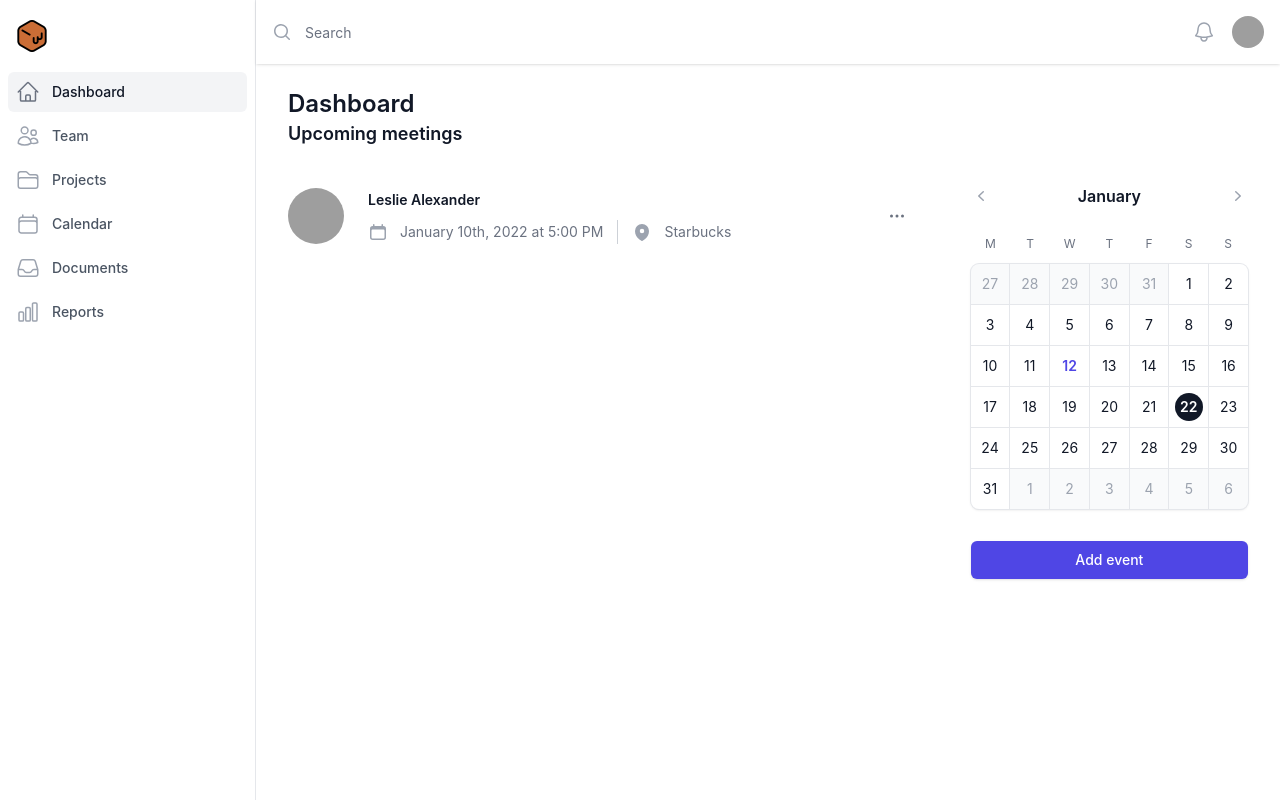
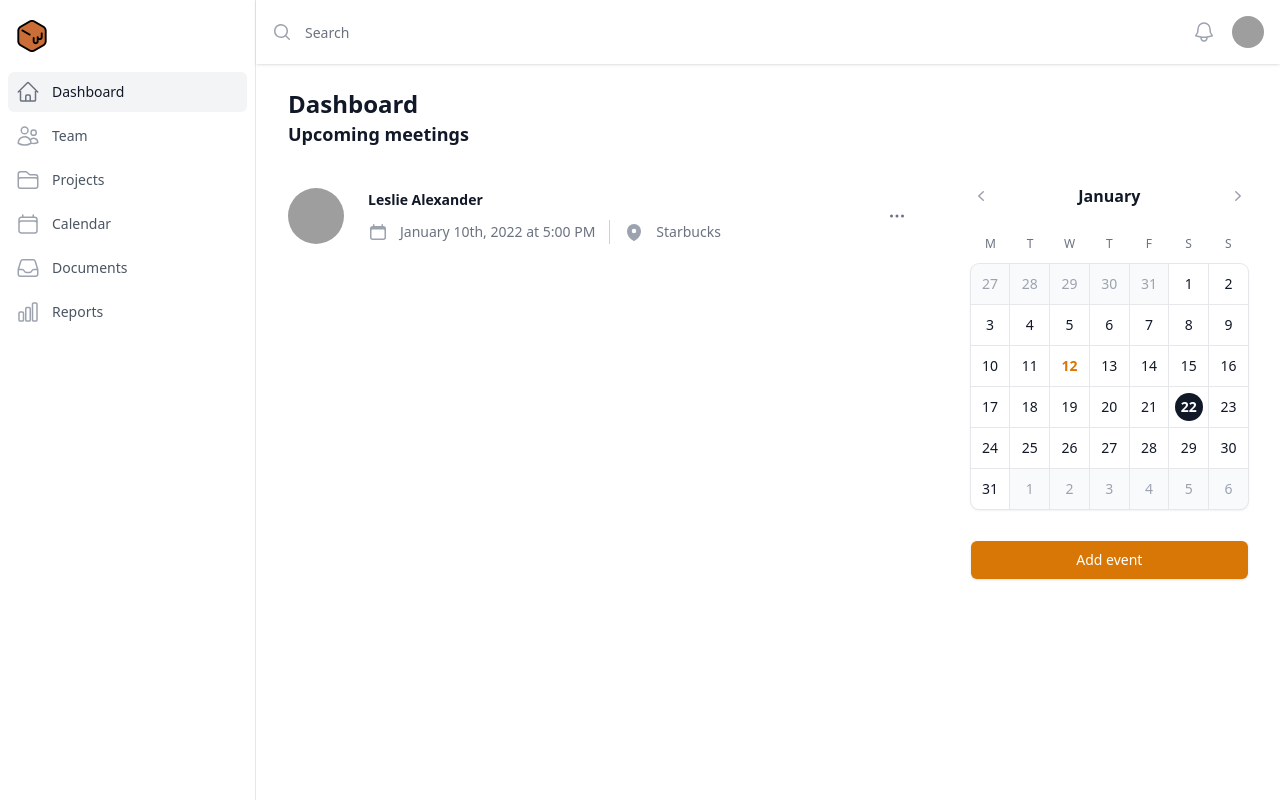
Before and after one commit to efendy/cahramel-fe, a Next.js app: page /app/modules/leavemanagement in a window 1280 px wide. Built offline with nearby package versions, Linux system fonts and the light colour scheme; grey boxes are pictures that could not be loaded.

Commit message:
move styles to assets

```diff
--- a/package.json
+++ b/package.json
@@ -12,7 +12,9 @@
   "dependencies": {
     "@headlessui/react": "^1.7.2",
     "@heroicons/react": "^2.0.11",
+    "@tailwindcss/aspect-ratio": "^0.4.2",
     "@tailwindcss/forms": "^0.5.3",
+    "@tailwindcss/typography": "^0.5.7",
     "next": "12.2.5",
     "react": "18.2.0",
     "react-dom": "18.2.0"
--- a/src/styles/globals.css
+++ b/src/assets/styles/globals.css
@@ -1,12 +1,13 @@
 @tailwind base;
 @tailwind components;
 @tailwind utilities;
+
 html,
 body {
   padding: 0;
   margin: 0;
-  font-family: -apple-system, BlinkMacSystemFont, Segoe UI, Roboto, Oxygen,
-    Ubuntu, Cantarell, Fira Sans, Droid Sans, Helvetica Neue, sans-serif;
+  /* font-family: -apple-system, BlinkMacSystemFont, Segoe UI, Roboto, Oxygen,
+    Ubuntu, Cantarell, Fira Sans, Droid Sans, Helvetica Neue, sans-serif; */
 }
 
 a {
--- a/src/components/Calendar.tsx
+++ b/src/components/Calendar.tsx
@@ -115,7 +115,7 @@ export default function Calendar() {
                   day.isSelected && 'text-white',
                   !day.isSelected && day.isCurrentMonth && !day.isToday && 'text-gray-900',
                   !day.isSelected && !day.isCurrentMonth && !day.isToday && 'text-gray-400',
-                  day.isToday && !day.isSelected && 'text-indigo-600',
+                  day.isToday && !day.isSelected && 'text-amber-600',
                   dayIdx === 0 && 'rounded-tl-lg',
                   dayIdx === 6 && 'rounded-tr-lg',
                   dayIdx === days.length - 7 && 'rounded-bl-lg',
@@ -126,7 +126,7 @@ export default function Calendar() {
                   dateTime={day.date}
                   className={classNames(
                     'mx-auto flex h-7 w-7 items-center justify-center rounded-full',
-                    day.isSelected && day.isToday && 'bg-indigo-600',
+                    day.isSelected && day.isToday && 'bg-amber-600',
                     day.isSelected && !day.isToday && 'bg-gray-900'
                   )}
                 >
@@ -137,7 +137,7 @@ export default function Calendar() {
           </div>
           <button
             type="button"
-            className="mt-8 w-full rounded-md border border-transparent bg-indigo-600 py-2 px-4 text-sm font-medium text-white shadow hover:bg-indigo-700 focus:outline-none focus:ring-2 focus:ring-indigo-500 focus:ring-offset-2"
+            className="mt-8 w-full rounded-md border border-transparent bg-amber-600 py-2 px-4 text-sm font-medium text-white shadow hover:bg-amber-700 focus:outline-none focus:ring-2 focus:ring-amber-500 focus:ring-offset-2"
           >
             Add event
           </button>
--- a/src/pages/_app.tsx
+++ b/src/pages/_app.tsx
@@ -1,4 +1,4 @@
-import '../styles/globals.css'
+import '../assets/styles/globals.css'
 import type { AppProps } from 'next/app'
 
 function MyApp({ Component, pageProps }: AppProps) {
--- a/src/pages/app/modules/leavemanagement/index.tsx
+++ b/src/pages/app/modules/leavemanagement/index.tsx
@@ -254,12 +254,7 @@ export default function LeaveManagement() {
                 <h1 className="text-2xl font-semibold text-gray-900">Dashboard</h1>
               </div>
               <div className="mx-auto max-w-7xl px-4 sm:px-6 md:px-8">
-                {/* Replace with your content */}
-                {/* <div className="py-4">
-                  <div className="h-96 rounded-lg border-4 border-dashed border-gray-200" />
-                </div> */}
                 <Calendar />
-                {/* /End replace */}
               </div>
             </div>
           </main>
--- a/src/pages/index.tsx
+++ b/src/pages/index.tsx
@@ -1,7 +1,7 @@
 import type { NextPage } from "next";
 import Head from "next/head";
 import Image from "next/image";
-import styles from "../styles/Home.module.css";
+import styles from "../assets/styles/Home.module.css";
 
 const Home: NextPage = () => {
   return (
```
Also changed, not shown: src/assets/fonts/NovaMono-Regular.ttf (added), src/assets/styles/Home.module.css (renamed from src/styles/Home.module.css), 1 other file (tests, documents, lock files or other folders).
